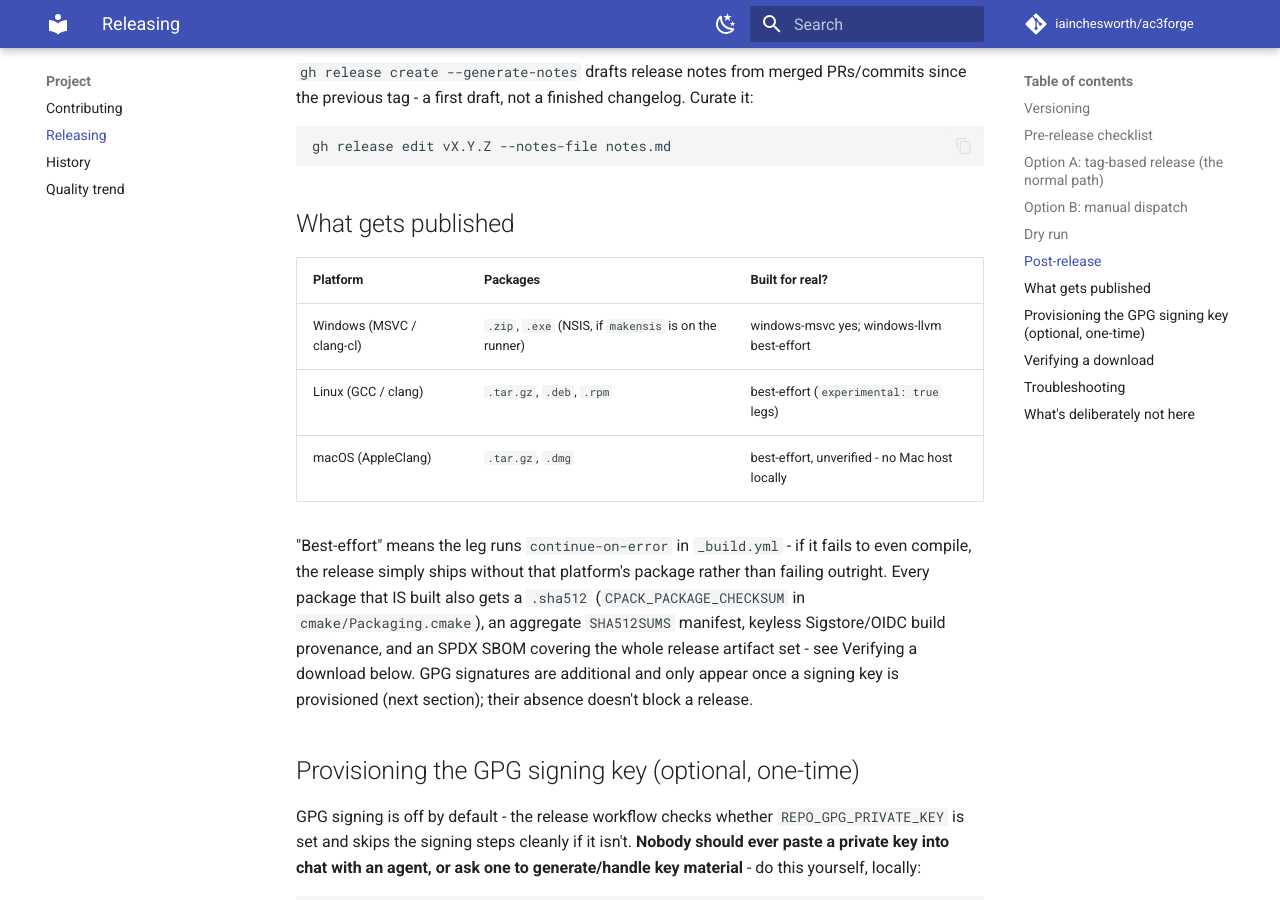
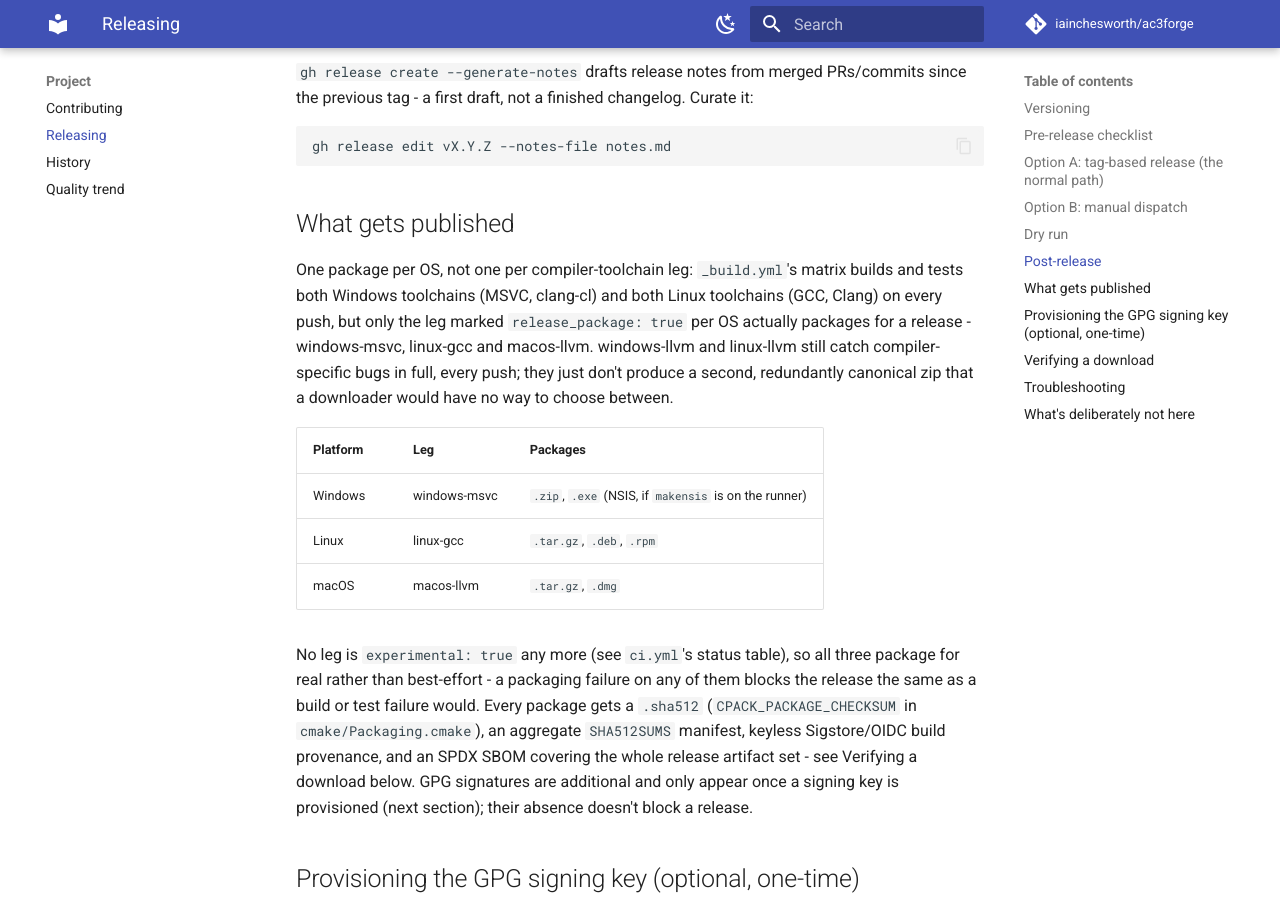
Before and after one commit to iainchesworth/ac3forge, an MkDocs documentation site: the page built from docs/releasing.md, in a window 1280 px wide and 900 px high, scrolled down 2032 px. Built offline with MkDocs 1.6.1 and Material for MkDocs 9.7.7, drawn with Linux system fonts in a browser that asks for light colours; comment, search, counter and statistics services are not loaded.

Commit message:
feat: package one build per OS for release, not per compiler leg
release.yml's build-packages job reused the full CI matrix for packaging,
so a release shipped two Windows packages (MSVC, clang-cl) and two Linux
packages (GCC, Clang) - redundant for what an end user downloads, with
nothing distinguishing which is canonical. Add release_package: true to
the one leg per OS that should package for a real release (windows-msvc,
linux-gcc, macos-llvm); windows-llvm and linux-llvm still build and test
in full on every push, they just stop producing a second package. windows-msvc
keeps packaging on every push regardless, as the existing continuous
packaging smoke test.

Updates docs/releasing.md's What gets published table to match, and drops
its now-inaccurate best-effort/experimental language - no leg has been
experimental for a while, confirmed by the v0.2.0-beta.1 dry run.

```diff
--- a/docs/releasing.md
+++ b/docs/releasing.md
@@ -82,19 +82,26 @@ gh release edit vX.Y.Z --notes-file notes.md
 
 ## What gets published
 
-| Platform | Packages | Built for real? |
+One package per OS, not one per compiler-toolchain leg: `_build.yml`'s matrix builds and tests
+both Windows toolchains (MSVC, clang-cl) and both Linux toolchains (GCC, Clang) on every push,
+but only the leg marked `release_package: true` per OS actually packages for a release -
+windows-msvc, linux-gcc and macos-llvm. windows-llvm and linux-llvm still catch
+compiler-specific bugs in full, every push; they just don't produce a second, redundantly
+canonical zip that a downloader would have no way to choose between.
+
+| Platform | Leg | Packages |
 |---|---|---|
-| Windows (MSVC / clang-cl) | `.zip`, `.exe` (NSIS, if `makensis` is on the runner) | windows-msvc yes; windows-llvm best-effort |
-| Linux (GCC / clang) | `.tar.gz`, `.deb`, `.rpm` | best-effort (`experimental: true` legs) |
-| macOS (AppleClang) | `.tar.gz`, `.dmg` | best-effort, unverified - no Mac host locally |
+| Windows | windows-msvc | `.zip`, `.exe` (NSIS, if `makensis` is on the runner) |
+| Linux | linux-gcc | `.tar.gz`, `.deb`, `.rpm` |
+| macOS | macos-llvm | `.tar.gz`, `.dmg` |
 
-"Best-effort" means the leg runs `continue-on-error` in `_build.yml` - if it fails to even
-compile, the release simply ships without that platform's package rather than failing
-outright. Every package that IS built also gets a `.sha512` (`CPACK_PACKAGE_CHECKSUM` in
-`cmake/Packaging.cmake`), an aggregate `SHA512SUMS` manifest, keyless Sigstore/OIDC build
-provenance, and an SPDX SBOM covering the whole release artifact set - see Verifying a download
-below. GPG signatures are additional and only appear once a signing key is provisioned (next
-section); their absence doesn't block a release.
+No leg is `experimental: true` any more (see `ci.yml`'s status table), so all three package
+for real rather than best-effort - a packaging failure on any of them blocks the release the
+same as a build or test failure would. Every package gets a `.sha512`
+(`CPACK_PACKAGE_CHECKSUM` in `cmake/Packaging.cmake`), an aggregate `SHA512SUMS` manifest,
+keyless Sigstore/OIDC build provenance, and an SPDX SBOM covering the whole release artifact
+set - see Verifying a download below. GPG signatures are additional and only appear once a
+signing key is provisioned (next section); their absence doesn't block a release.
 
 ## Provisioning the GPG signing key (optional, one-time)
 
```
Also changed, not shown: 1 other file.
